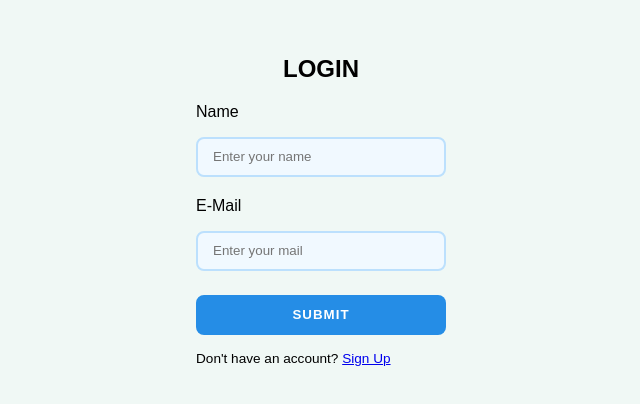
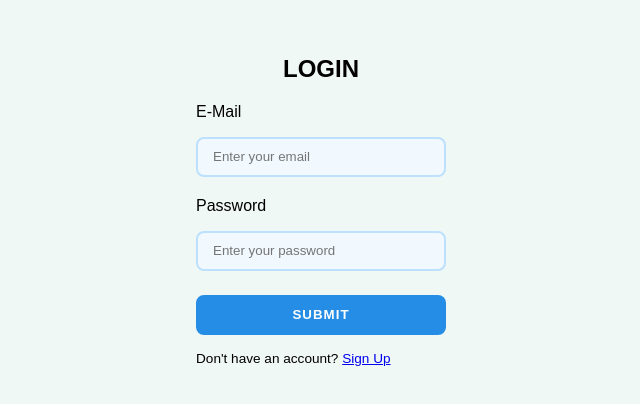
Before and after one commit to Yuvapriya128/Online-Grocery-Store, a React (Create React App) app: page / in a window 1280 px wide. Shown: the part 190-594 px from the top of the page, without its empty margins (319-959 px from the left). Built offline with nearby package versions, Linux system fonts and the light colour scheme.

Commit message:
Update Login page: email & password validation

```diff
--- a/src/components/Login.js
+++ b/src/components/Login.js
@@ -4,8 +4,8 @@ import "./LoginPage.css";
 
 export default function Login() {
   const [formData, setFormData] = useState({
-    name: "",
     email: "",
+    password: "",
   });
 
   const [errors, setErrors] = useState({});
@@ -20,14 +20,16 @@ export default function Login() {
   const validate = () => {
     const newErrors = {};
 
-    if (!formData.name.trim()) {
-      newErrors.name = "Name is required";
-    }
-
     if (!formData.email.trim()) {
       newErrors.email = "Email is required";
     } else if (!/\S+@\S+\.\S+/.test(formData.email)) {
       newErrors.email = "Email is invalid";
+    }
+
+    if (!formData.password.trim()) {
+      newErrors.password = "Password is required";
+    } else if (formData.password.length < 6) {
+      newErrors.password = "Password must be at least 6 characters";
     }
 
     return newErrors;
@@ -44,7 +46,7 @@ export default function Login() {
       console.log("Login successful:", formData);
       alert("Login successful!");
       // Reset form if needed
-      setFormData({ name: "", email: "" });
+      setFormData({ email: "", password: "" });
     }
   };
 
@@ -54,27 +56,27 @@ export default function Login() {
         <div className="heading">LOGIN</div>
         <form onSubmit={handleSubmit}>
           <div>
-            <label htmlFor="name">Name</label>
-            <input
-              type="text"
-              id="name"
-              placeholder="Enter your name"
-              value={formData.name}
-              onChange={handleChange}
-            />
-            {errors.name && <span className="error">{errors.name}</span>}
-          </div>
-
-          <div>
             <label htmlFor="email">E-Mail</label>
             <input
               type="email"
               id="email"
-              placeholder="Enter your mail"
+              placeholder="Enter your email"
               value={formData.email}
               onChange={handleChange}
             />
             {errors.email && <span className="error">{errors.email}</span>}
+          </div>
+
+          <div>
+            <label htmlFor="password">Password</label>
+            <input
+              type="password"
+              id="password"
+              placeholder="Enter your password"
+              value={formData.password}
+              onChange={handleChange}
+            />
+            {errors.password && <span className="error">{errors.password}</span>}
           </div>
 
           <button type="submit">Submit</button>
```
